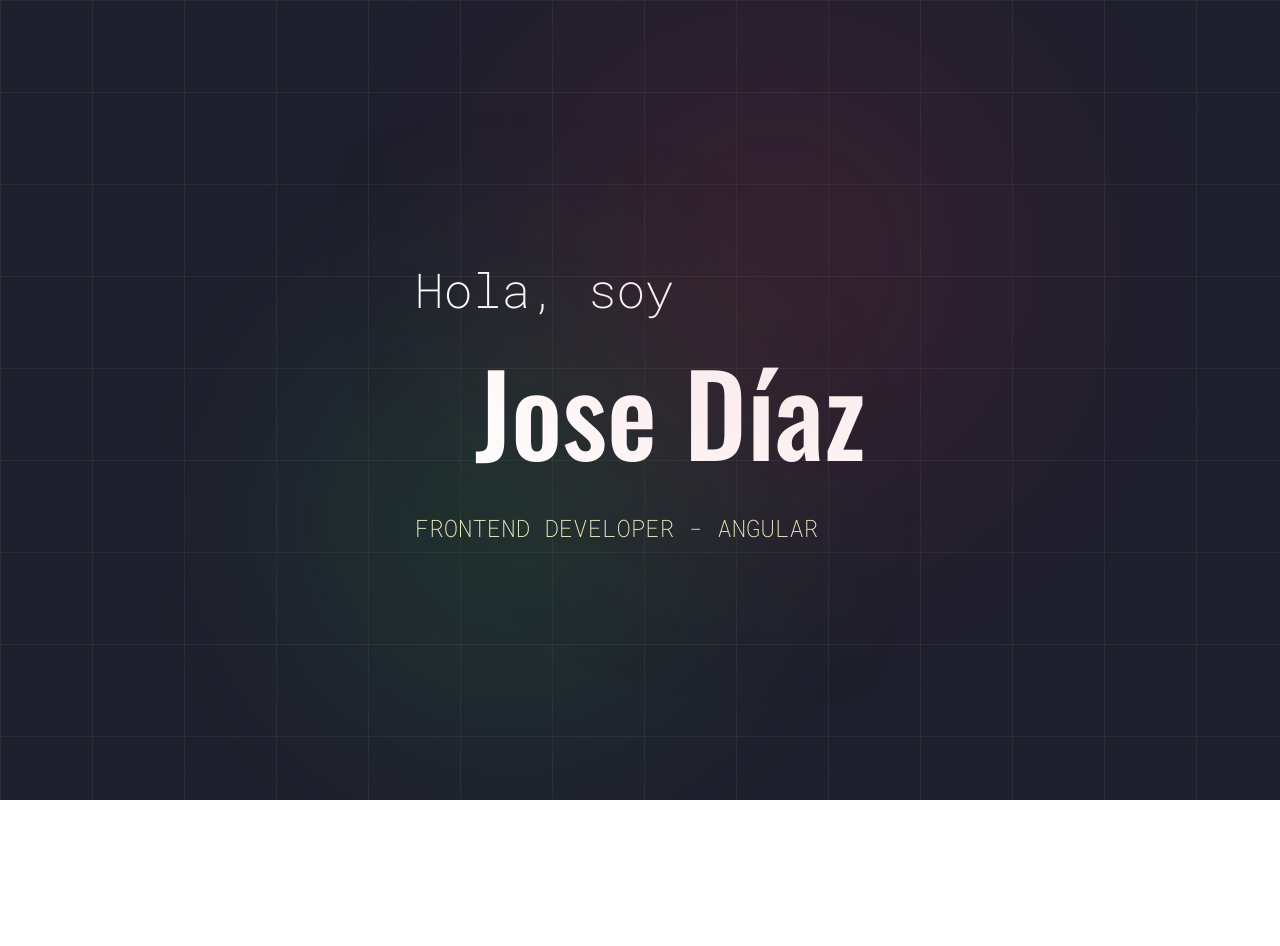
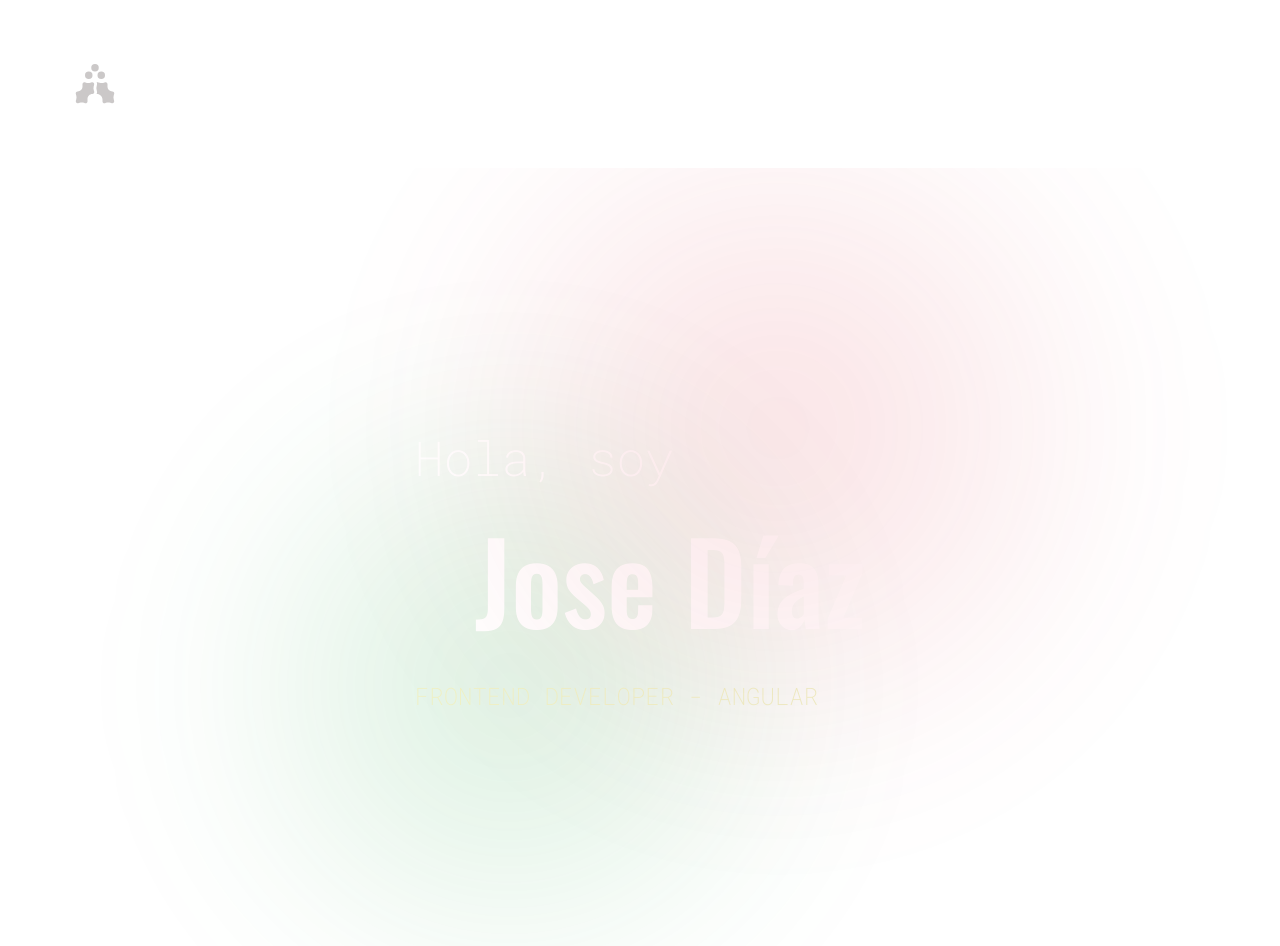
Before and after one commit to Joseadu/joseadu, an Angular app: page / in a window 1280 px wide. Shown: the top 946 px of the page. Before the commit the page ends 800 px from the top, so only its background shows below. Built offline with nearby package versions, Linux system fonts and the light colour scheme.

Commit message:
app-component changed

```diff
--- a/src/app/app.component.css
+++ b/src/app/app.component.css
@@ -1,40 +1,11 @@
 .background {
-    /* position: fixed;
+    position: fixed;
     width: 100%;
     height: 100vh;
-    background-color: #1F1F2D;
+    background-color: var(--clr-navyblue);
     background-image: linear-gradient(rgba(255, 255, 255, 0.05) 1px, transparent 1px),
         linear-gradient(90deg, rgba(255, 255, 255, 0.05) 1px, transparent 1px);
     background-size: 92px 92px;
-    display: flex;
-    flex-direction: column;
-    justify-content: center;
-    align-items: center;
-    z-index: -1; */
-    position: fixed;
-    width: 100%;
-    height: 100vh;
-    background-color: #1F1F2D;
-    background-image: linear-gradient(rgba(255, 255, 255, 0.05) 1px, transparent 1px),
-        linear-gradient(90deg, rgba(255, 255, 255, 0.05) 1px, transparent 1px);
-    background-size: 92px 92px;
-    /* display: flex;
-    flex-direction: column;
-    justify-content: center;
-    align-items: center;
-    overflow: hidden; */
     z-index: -1;
+    pointer-events: none;
 }
-
-/* .glow-effectt:nth-child(1) {
-    position: absolute;
-    top: 0%;
-    left: 0%;
-    width: 600px;
-    height: 600px;
-    background: radial-gradient(circle, rgba(40, 167, 69, 0.4) 10%, rgba(0, 0, 0, 0) 70%);
-    opacity: 0.4;
-    pointer-events: none;
-    filter: blur(72px);
-    animation: moveGlow1 5s infinite ease-in-out alternate;
-} */
--- a/src/app/app.component.html
+++ b/src/app/app.component.html
@@ -3,4 +3,5 @@
     <div class="glow-effectt"></div>
     <div class="glow-effectt"></div>
 </div>
+<app-main-nav></app-main-nav>
 <router-outlet />
--- a/src/app/app.component.ts
+++ b/src/app/app.component.ts
@@ -1,10 +1,14 @@
 import { Component } from '@angular/core';
 import { RouterOutlet } from '@angular/router';
+import { MainNavComponent } from './main-nav/main-nav.component';
 
 @Component({
   selector: 'app-root',
   standalone: true,
-  imports: [RouterOutlet],
+  imports: [
+    RouterOutlet,
+    MainNavComponent
+  ],
   templateUrl: './app.component.html',
   styleUrl: './app.component.css'
 })
```
